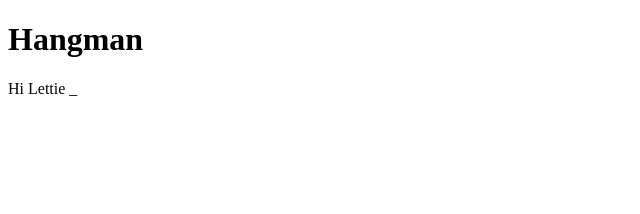
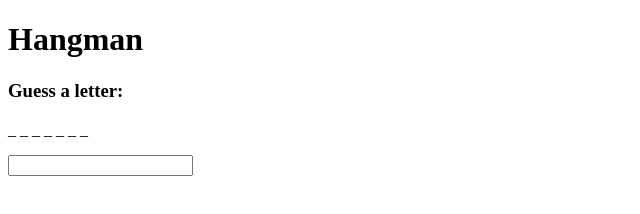
Before and after one commit to chrisrusselldigital/hangman, a plain HTML site: page index.html in a window 1280 px wide. Shown: the whole page, without its empty margins (0-640 px from the left). Drawn offline with Linux system fonts and the light colour scheme.

Commit message:
adds word and form

```diff
--- a/hangman.js
+++ b/hangman.js
@@ -1,3 +1,20 @@
 var words = ["spot", "panda", "flower", "boat", "trousers", "skirt", "tennis", "balcony", "table", "chair", "pot", "cupboard", "notebook", "cushion"];
 
-var randomElement = words[Math.floor(Math.random() * words.length)];
+var randomWord = words[Math.floor(Math.random() * words.length)];
+
+
+function SplitWord() {
+  aSplitWord = randomWord.split("");
+  console.log(aSplitWord);
+}
+
+function DashesOfWord() {
+  console.log(randomWord);
+  console.log(randomWord.length);
+  for (var i = 0; i < randomWord.length; i++) {
+    document.getElementById("lines").innerHTML += " &#95 ";
+  }
+}
+
+SplitWord();
+DashesOfWord();
--- a/index.html
+++ b/index.html
@@ -6,8 +6,15 @@
   </head>
   <body>
 <h1>Hangman</h1>
-    Hi Lettie
-    &#95;
+    <h3>Guess a letter:</h3>
+<p></p>
+<div id="lines"></div>
+
+<p></p>
+<form>
+  <input type="text">
+</form>
+
   </body>
   <script type="text/javascript" src="hangman.js"></script>
 </html>
```
